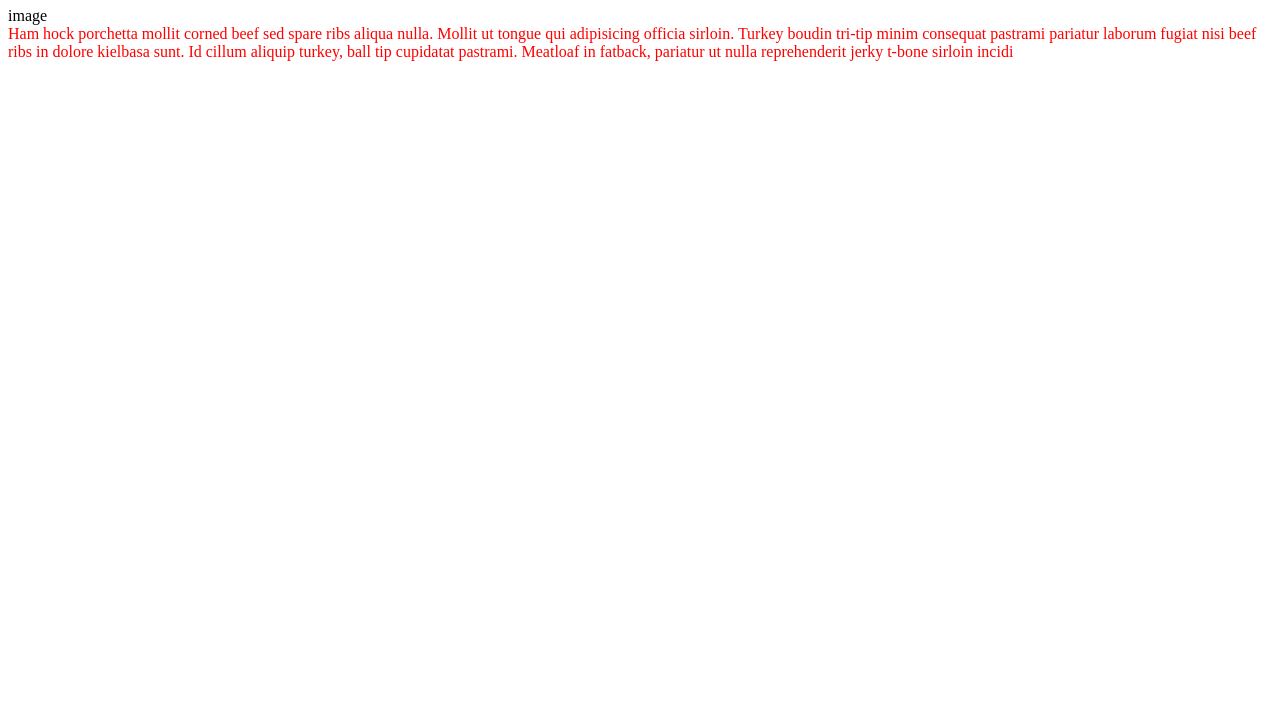
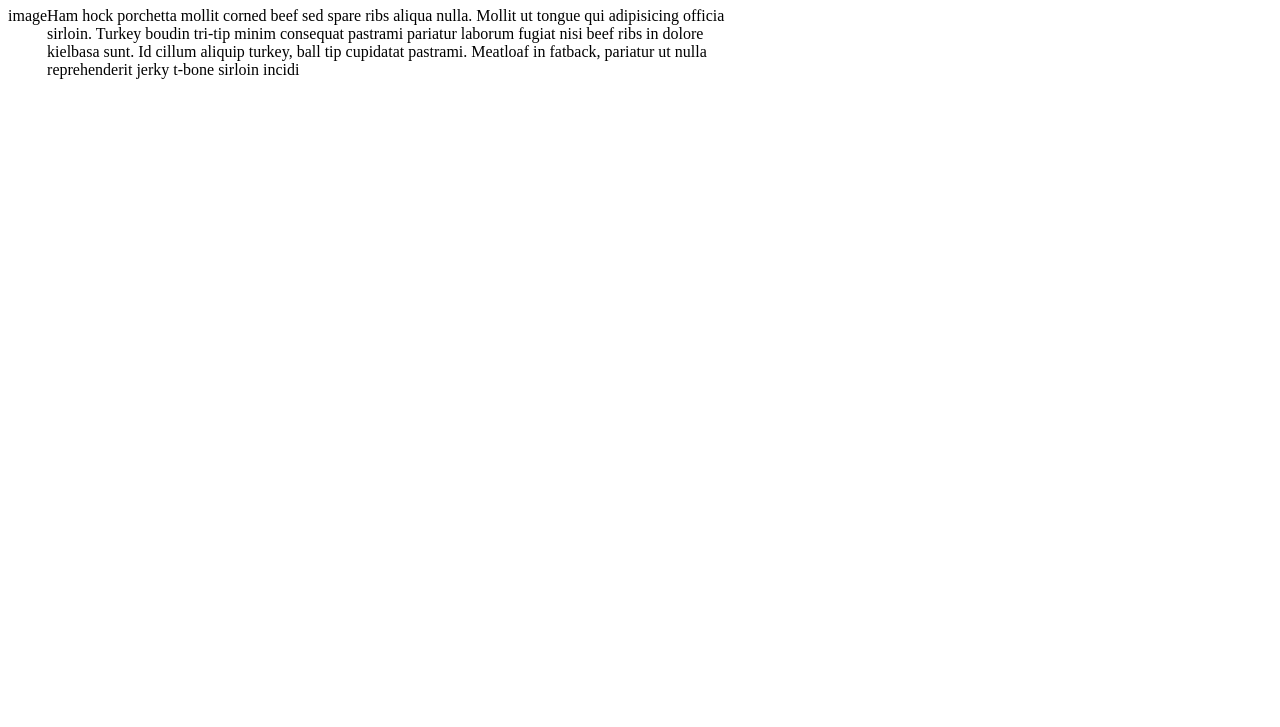
Before and after one commit to engie15/htmlBasics, a plain HTML site: page portfolio/toplist/index.html in a window 1280 px wide. Shown: the part 73-800 px from the top of the page. Drawn offline with Linux system fonts and the light colour scheme.

Commit message:
Learning with Udacity

```diff
--- a/portfolio/toplist/style.css
+++ b/portfolio/toplist/style.css
@@ -1,3 +1,13 @@
+.screenshot {
+    max-width: 460px;
+    box-sizing: border-box;
+}
+
 .description {
-    color: red;
+    max-width: 705px;
+    box-sizing: border-box;
 }
+
+.app {
+    display: flex;
+}
```
Also changed, not shown: 1 other file.
